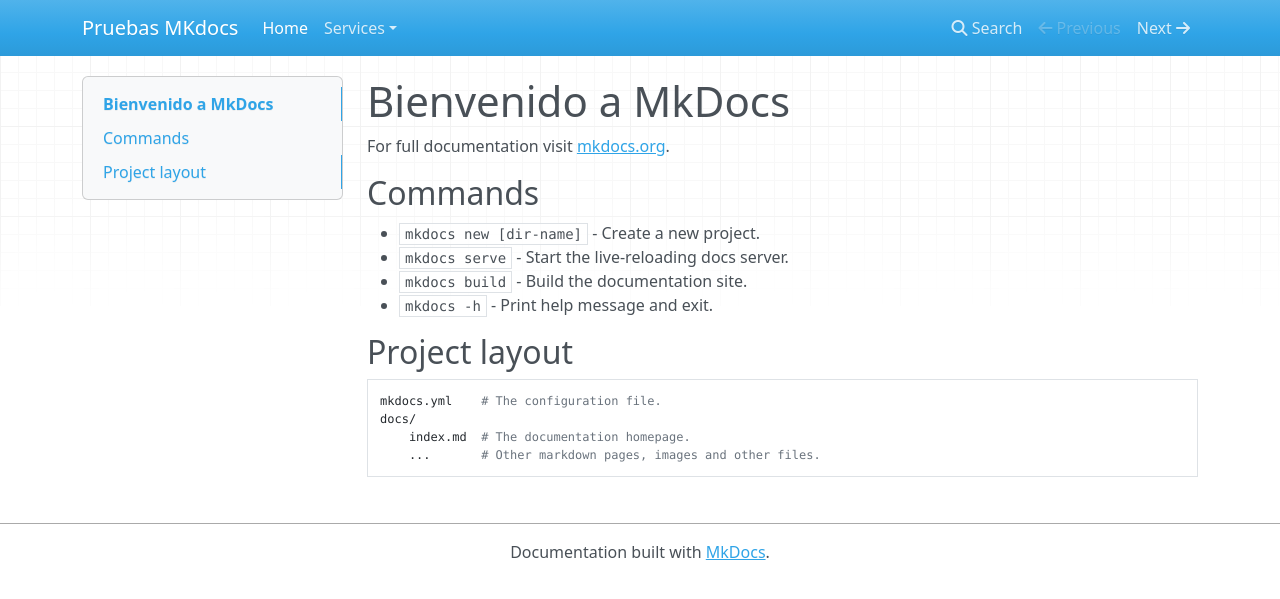
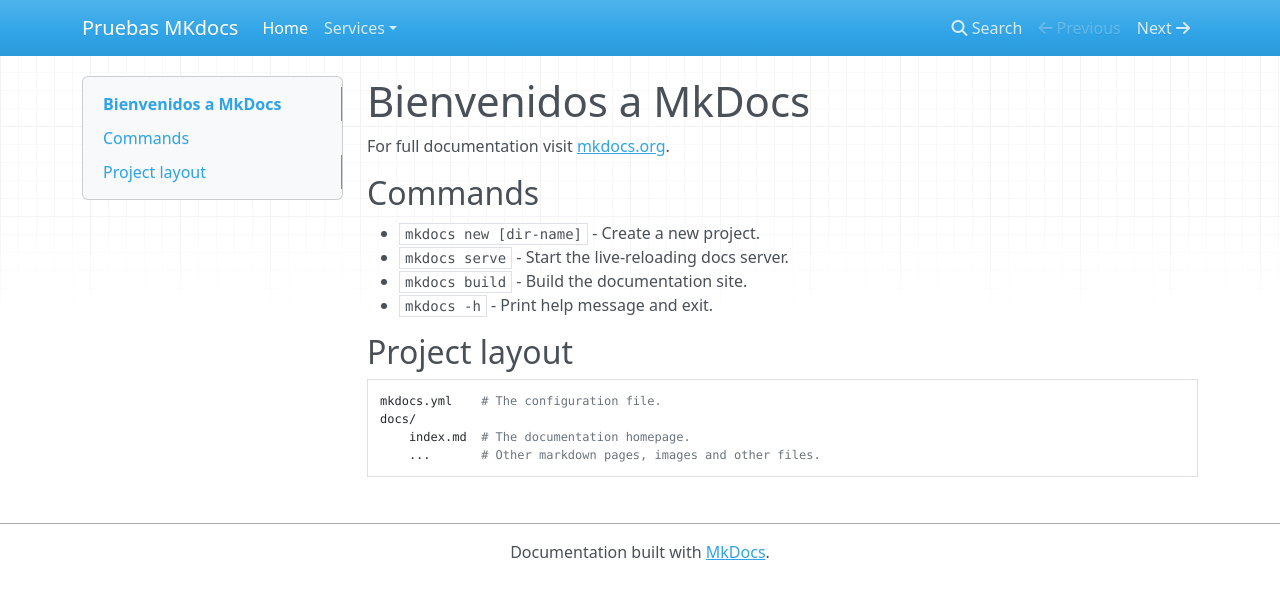
Before and after one commit to herver1971/Prueba_mkdocs, an MkDocs documentation site: the page built from docs/index.md, in a window 1280 px wide. Shown: the top 599 px of the page. Built offline with MkDocs 1.6.1, drawn with Linux system fonts in a browser that asks for light colours; nearby versions of some CDN libraries.

Commit message:
Update index.md

```diff
--- a/docs/index.md
+++ b/docs/index.md
@@ -1,4 +1,4 @@
-# Bienvenido a MkDocs
+# Bienvenidos a MkDocs
 
 For full documentation visit [mkdocs.org](https://www.mkdocs.org).
 
```
